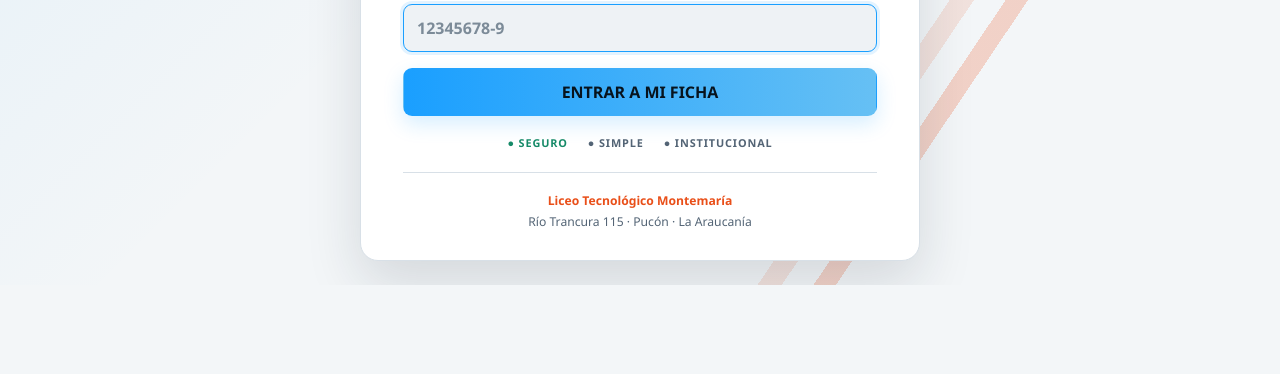
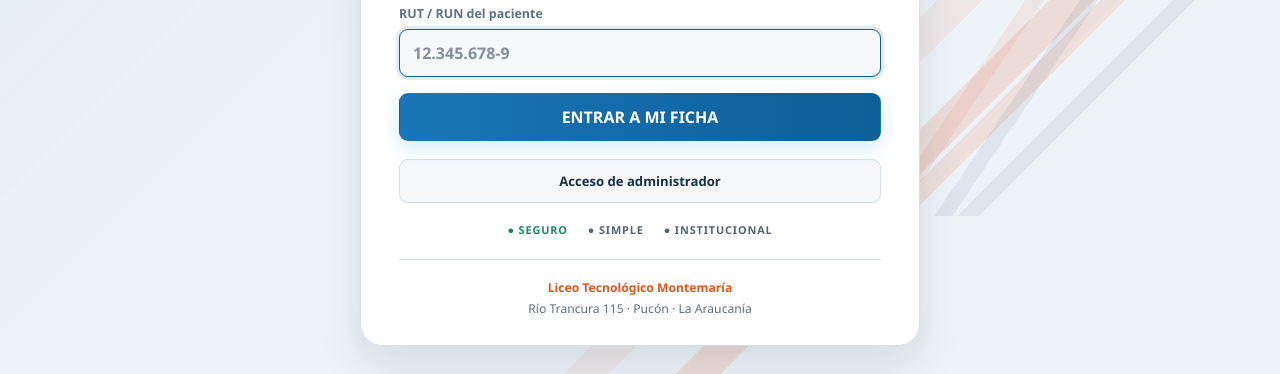
Before and after one commit to Christoffer-Terrrax/Ficha_Salabrio, a website: page index.html in a window 1280 px wide. Shown: the part 584-958 px from the top of the page. Before the commit the page ends 869 px from the top, so only its background shows below. Drawn offline with Linux system fonts and the light colour scheme.

Commit message:
Load final visual polish layer and make admin entry explicit

```diff
--- a/index.html
+++ b/index.html
@@ -7,6 +7,7 @@
     <meta name="description" content="FichaSalibrio - Ficha médica digital del Liceo Tecnológico Montemaría." />
     <title>FichaSalibrio | Liceo Tecnológico Montemaría</title>
     <link rel="stylesheet" href="styles.css" />
+    <link rel="stylesheet" href="polish.css" />
     <script src="https://cdnjs.cloudflare.com/ajax/libs/html2pdf.js/0.10.1/html2pdf.bundle.min.js" defer></script>
     <script src="theme.js" defer></script>
   </head>
@@ -20,10 +21,11 @@
         <h1 id="loginTitle">Tu ficha. En un solo lugar.</h1>
         <p class="login-description">Accede con tu RUT para consultar y completar tu información médica institucional.</p>
         <form id="loginForm" class="login-form" novalidate>
-          <label for="loginRut"><span>RUT / RUN del paciente</span><input type="text" id="loginRut" name="loginRut" inputmode="text" autocomplete="username" placeholder="12345678-9" maxlength="12" required autofocus /></label>
+          <label for="loginRut"><span>RUT / RUN del paciente</span><input type="text" id="loginRut" name="loginRut" inputmode="text" autocomplete="username" placeholder="12.345.678-9" maxlength="12" required autofocus /></label>
           <p id="loginError" class="form-error" role="alert" hidden></p>
           <button class="primary-button login-button" type="submit">ENTRAR A MI FICHA</button>
         </form>
+        <a class="admin-access" href="/admin.html">Acceso de administrador</a>
         <div class="login-feature-row" aria-hidden="true"><span>● Seguro</span><span>● Simple</span><span>● Institucional</span></div>
         <div class="institution-footer"><strong>Liceo Tecnológico Montemaría</strong><span>Río Trancura 115 · Pucón · La Araucanía</span></div>
       </main>
```
